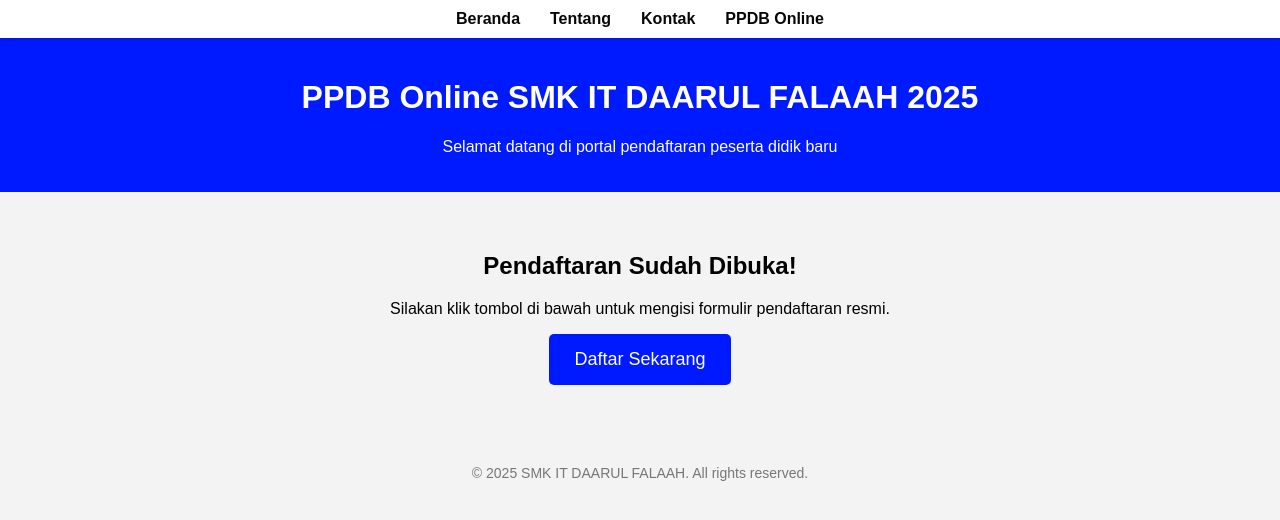
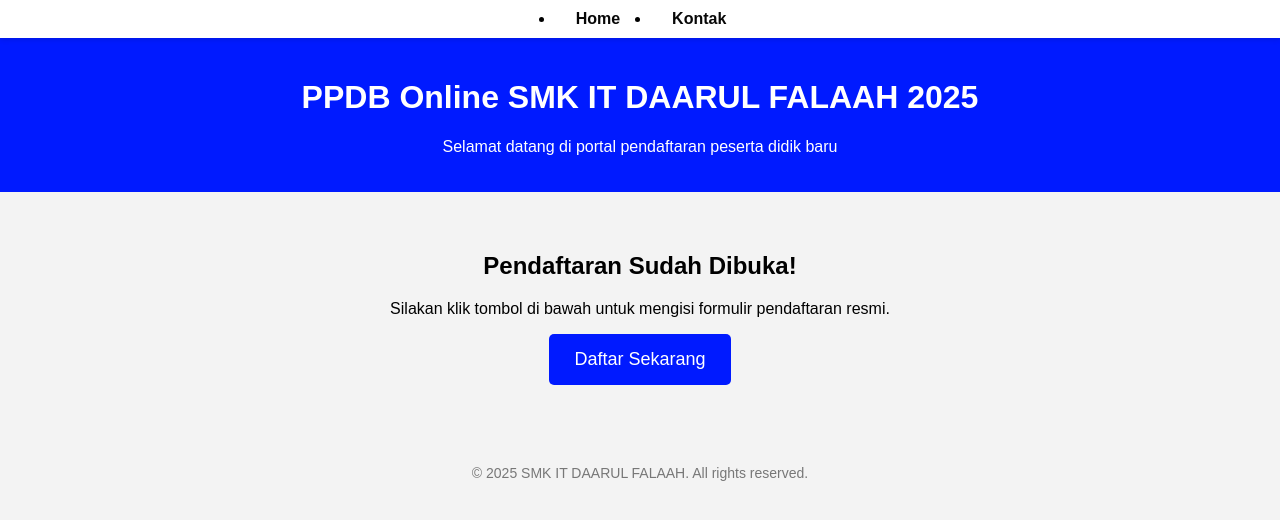
Before and after one commit to Syarif10222023/sekolahwebsite, a plain HTML site: page PPDB.html in a window 1280 px wide. Drawn offline with Linux system fonts and the light colour scheme.

Commit message:
Update PPDB.html

```diff
--- a/PPDB.html
+++ b/PPDB.html
@@ -70,12 +70,9 @@
 </head>
 <body>
 
-  <!-- Navbar -->
   <nav class="navbar">
-    <a href="#">Beranda</a>
-    <a href="#tentang">Tentang</a>
-    <a href="#kontak">Kontak</a>
-    <a href="#">PPDB Online</a>
+     <li><a href="index.html">Home</a></li>
+     <li><a href="kontak.html">Kontak</a></li>
   </nav>
 
   <header>
```
